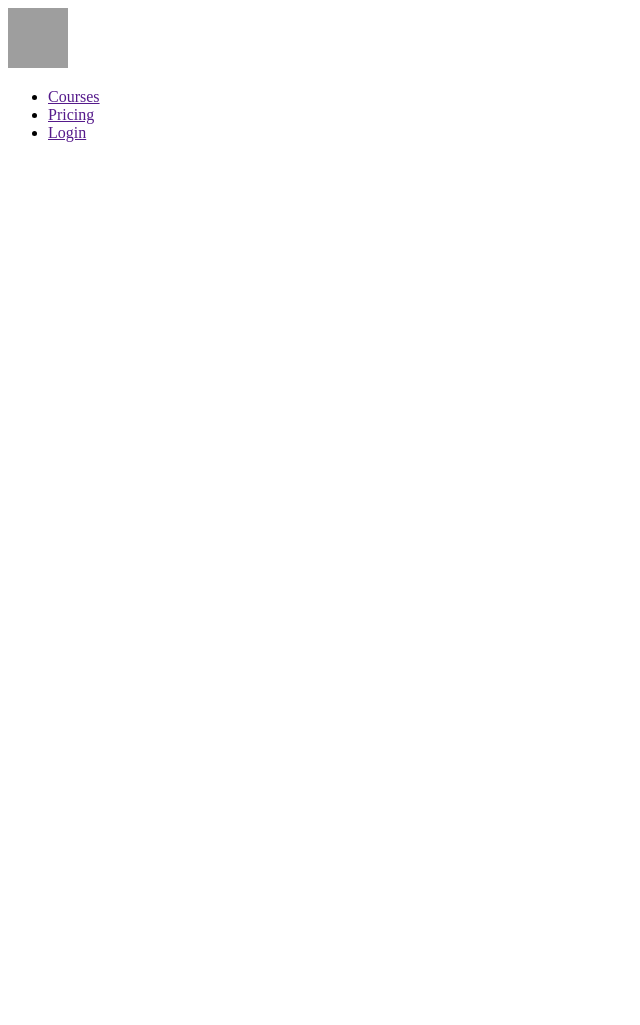
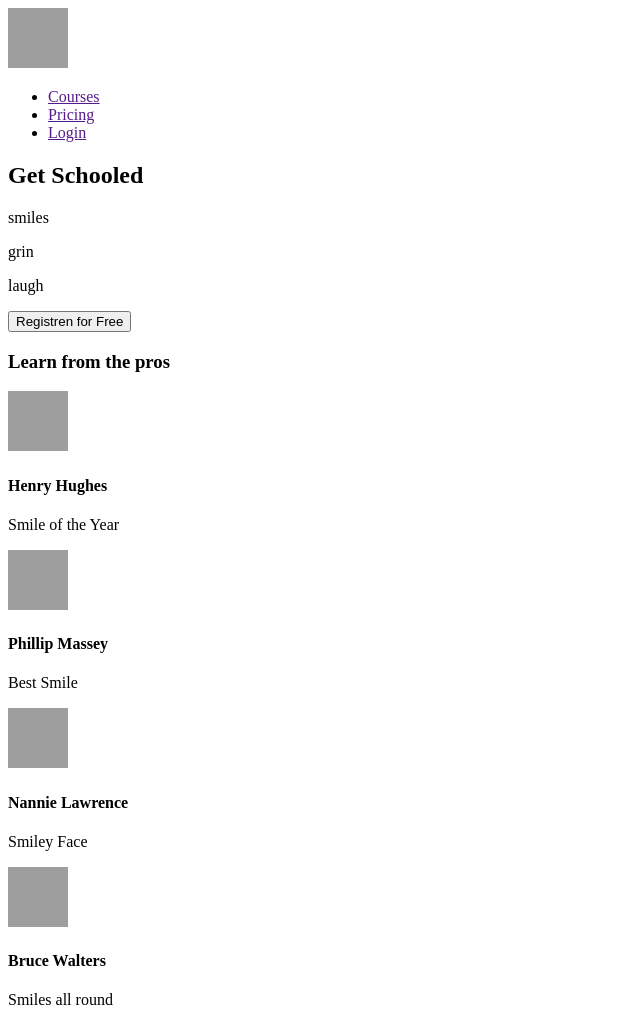
Before and after one commit to Jorris-N/alx_html_css, a plain HTML site: page html_advanced/index.html in a window 1280 px wide. Shown: the whole page, without its empty margins (0-640 px from the left). Before the commit the page ends 800 px from the top, so only its background shows below. Drawn offline with Linux system fonts and the light colour scheme; grey boxes are pictures that could not be loaded.

Commit message:
new section

```diff
--- a/html_advanced/index.html
+++ b/html_advanced/index.html
@@ -16,6 +16,46 @@
             </ul>
         </nav>
     </header>
+    <main>
+        <section>
+            <div>
+                <h1>Get Schooled</h1>
+                <p>smiles</p>
+                <p>grin</p>
+                <p>laugh</p>
+                <button>Registren for Free</button>
+            </div>
+            <div>
+                <h3>Learn from the pros</h3>
+                <div>
+                    <div>
+                        <img src="https://explorekenya.co.ke/images/maasaimara.jpg" alt="Image" height="60" width="60">
+                        <h4>Henry Hughes</h4>
+                        <p>Smile of the Year</p>
+                    </div>
+
+                    <div>
+                        <img src="https://explorekenya.co.ke/images/maasaimara.jpg" alt="Image" height="60" width="60">
+                        <h4>Phillip Massey</h4>
+                        <p>Best Smile</p>
+                    </div>
+
+                    <div>
+                        <img src="https://explorekenya.co.ke/images/maasaimara.jpg" alt="Image" height="60" width="60">
+                        <h4>Nannie Lawrence</h4>
+                        <p>Smiley Face</p>
+                    </div>
+
+                    <div>
+                        <img src="https://explorekenya.co.ke/images/maasaimara.jpg" alt="Image" height="60" width="60">
+                        <h4>Bruce Walters</h4>
+                        <p>Smiles all round</p>
+                    </div>
+
+                </div>
+            </div>
+        </section>
+    </main>
 
 </body>
 </html>
```
